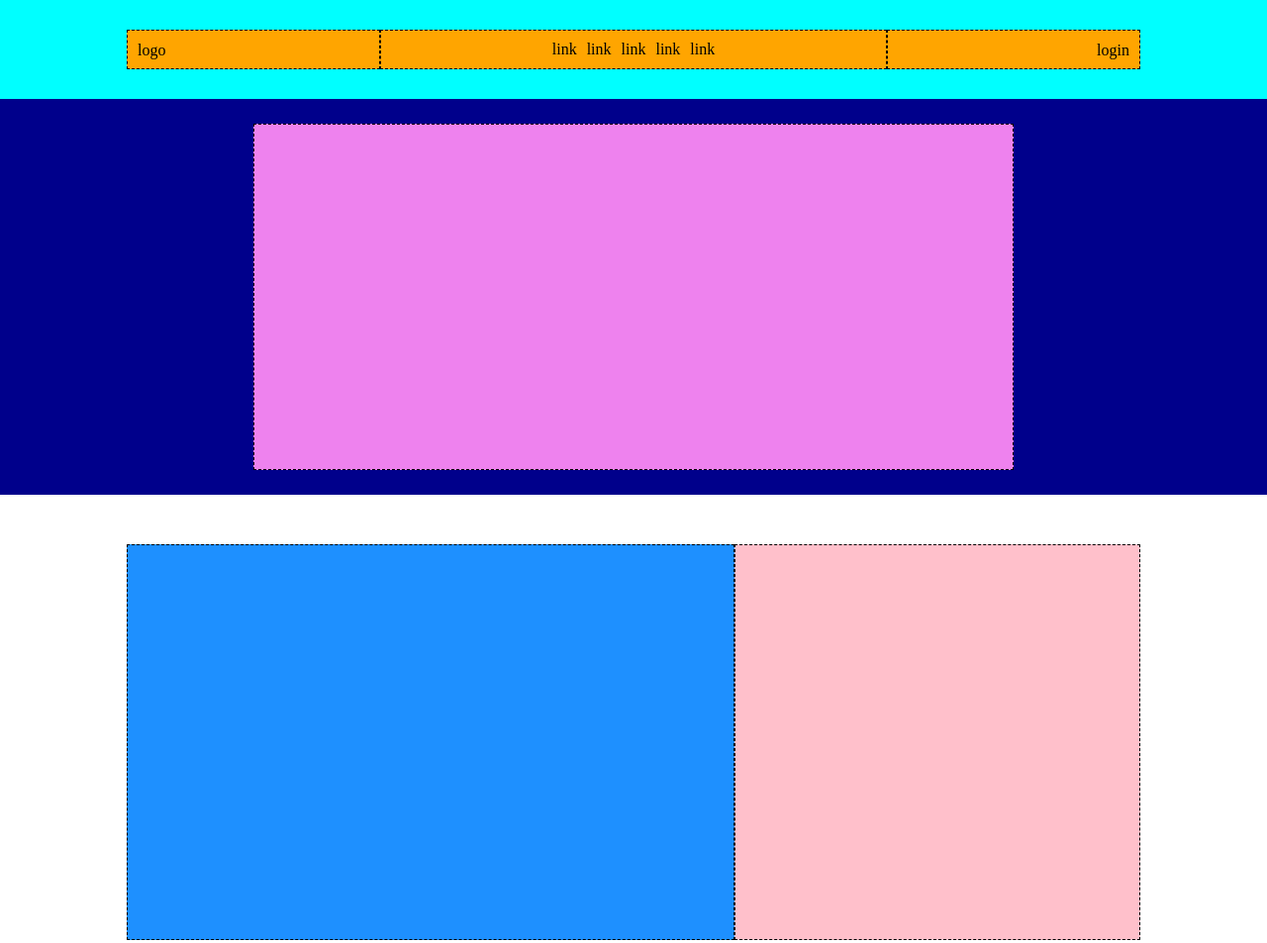
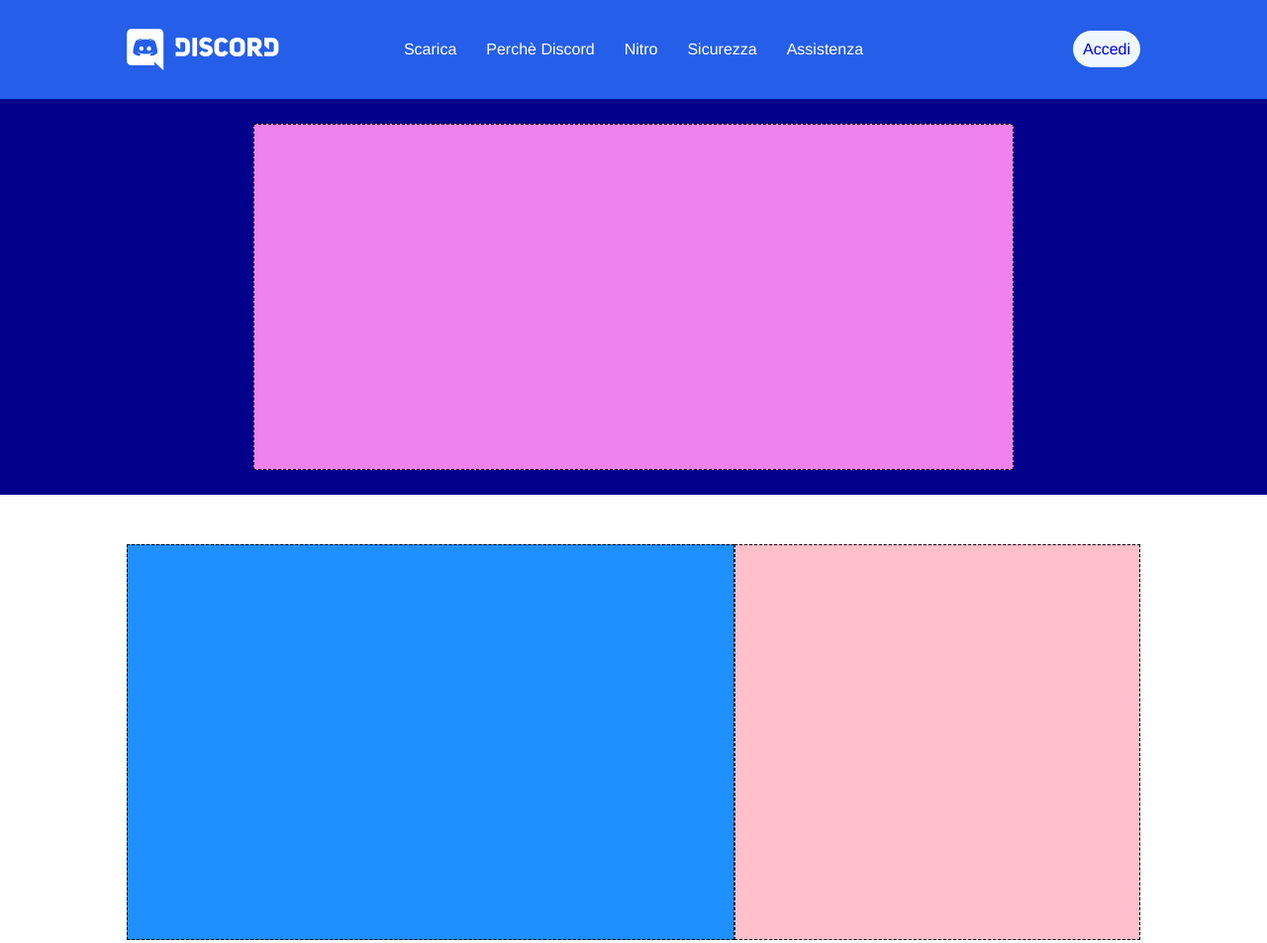
Before and after one commit to giuseppedonnici/htmlcss-discord, a plain HTML site: page index.html in a window 1280 px wide. Shown: the top 953 px of the page at 99% size. Drawn offline with Linux system fonts and the light colour scheme.

Commit message:
Add: Top header

```diff
--- a/css/style.css
+++ b/css/style.css
@@ -5,12 +5,16 @@
     box-sizing: border-box;
 }
 
+body {
+    font-family: Whitney, "Helvetica Neue", Helvetica, Arial, sans-serif;
+}
+
 /* HEADER */
 .nav-container {
     display: flex;
     justify-content: center;
     align-items: center;
-    background-color: aqua;
+    background-color: #255EE9;
     /* debug */
     height: 100px;
 }
@@ -18,22 +22,25 @@
 .nav-bar {
     display: flex;
     justify-content: space-between;
-    background-color: orange;
+    width: 80%;
     /* debug */
-    width: 80%;
-    height: 40px;
+    /* height: 40px; */
 }
 
 .header-logo, .header-login {
-    padding: 0 10px;
-    width: 25%;
-    border: 1px dashed black;
+    width: 15%;
+    text-align: right;
     /* debug */
-    line-height: 40px;
+    /* border: 1px dashed black; */
+    /* padding: 0 10px; */
+    line-height: 60px;
 }
 
-.header-login {
-    text-align: right;
+.header-login a {
+    padding: 10px;
+    text-decoration: none;
+    border-radius: 30px;
+    background-color: aliceblue;
 }
 
 .nav-bar ul {
@@ -41,14 +48,13 @@
     justify-content: center;
     align-items: center;
     flex-grow: 1;
-
     list-style: none;
-    border: 1px dashed black;
+    /* border: 1px dashed black; */
 }
 
 .nav-bar ul li a {
-    padding: 0 5px;
-    color: black;
+    margin: 0 15px;
+    color: white;
     text-decoration: none;
 }
 
@@ -73,6 +79,10 @@
     display: flex;
     justify-content: center;
     align-items: center;
+}
+
+img {
+    max-width: 100%;
 }
 
 /* MAIN */
--- a/index.html
+++ b/index.html
@@ -12,15 +12,17 @@
     <header>
         <div class="nav-container">
             <nav class="nav-bar">
-                <div class="header-logo">logo</div>
+                <img src="img/logo.svg" alt="logo" class="header-logo">
                 <ul>
-                    <li><a href="">link</a></li>
-                    <li><a href="">link</a></li>
-                    <li><a href="">link</a></li>
-                    <li><a href="">link</a></li>
-                    <li><a href="">link</a></li>
+                    <li><a href="#">Scarica</a></li>
+                    <li><a href="#">Perchè Discord</a></li>
+                    <li><a href="#">Nitro</a></li>
+                    <li><a href="#">Sicurezza</a></li>
+                    <li><a href="#">Assistenza</a></li>
                 </ul>
-                <div class="header-login">login</div>
+                <div class="header-login">
+                    <a href="#">Accedi</a>
+                </div>
             </nav>
         </div>
         <div class="header-blu-container">
```
